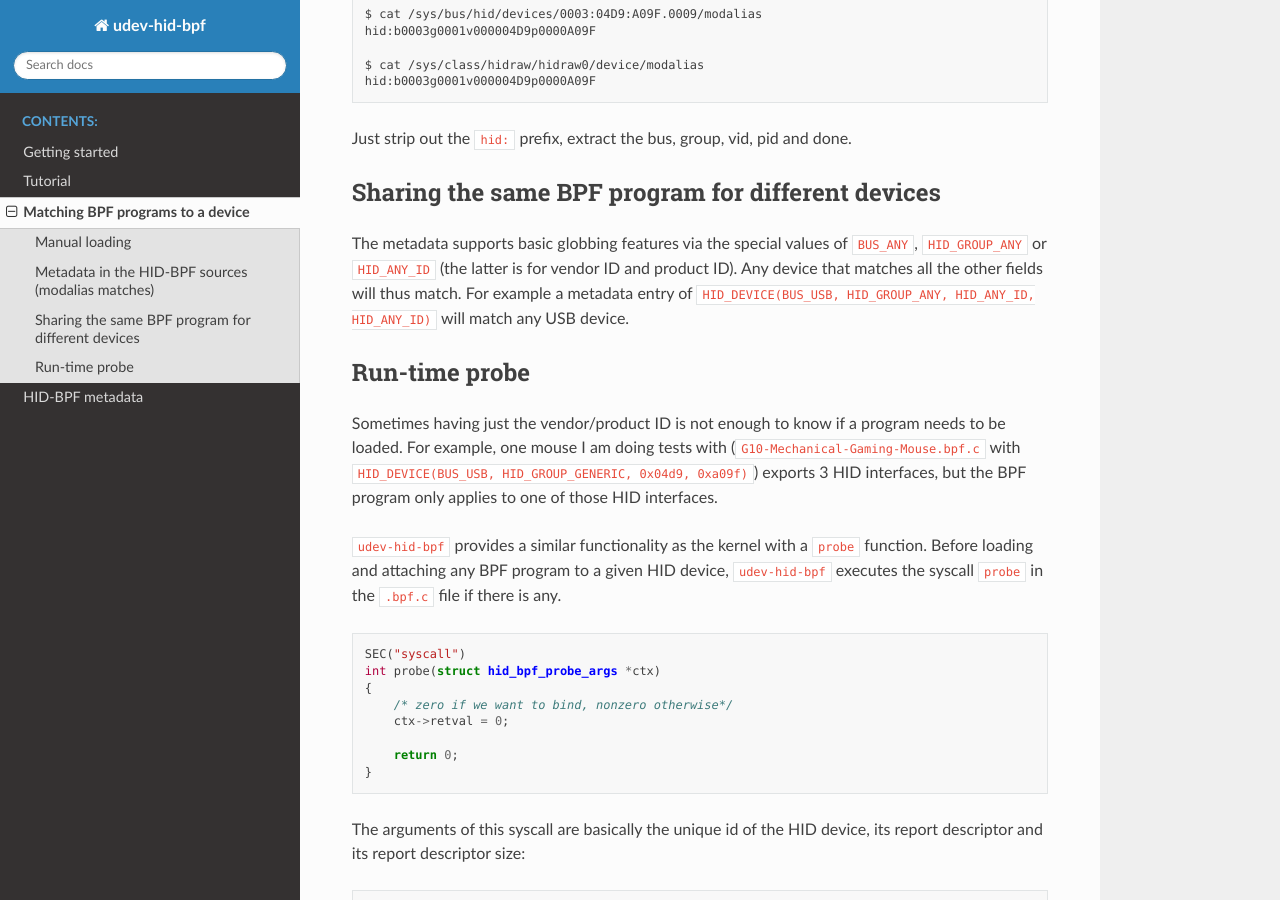
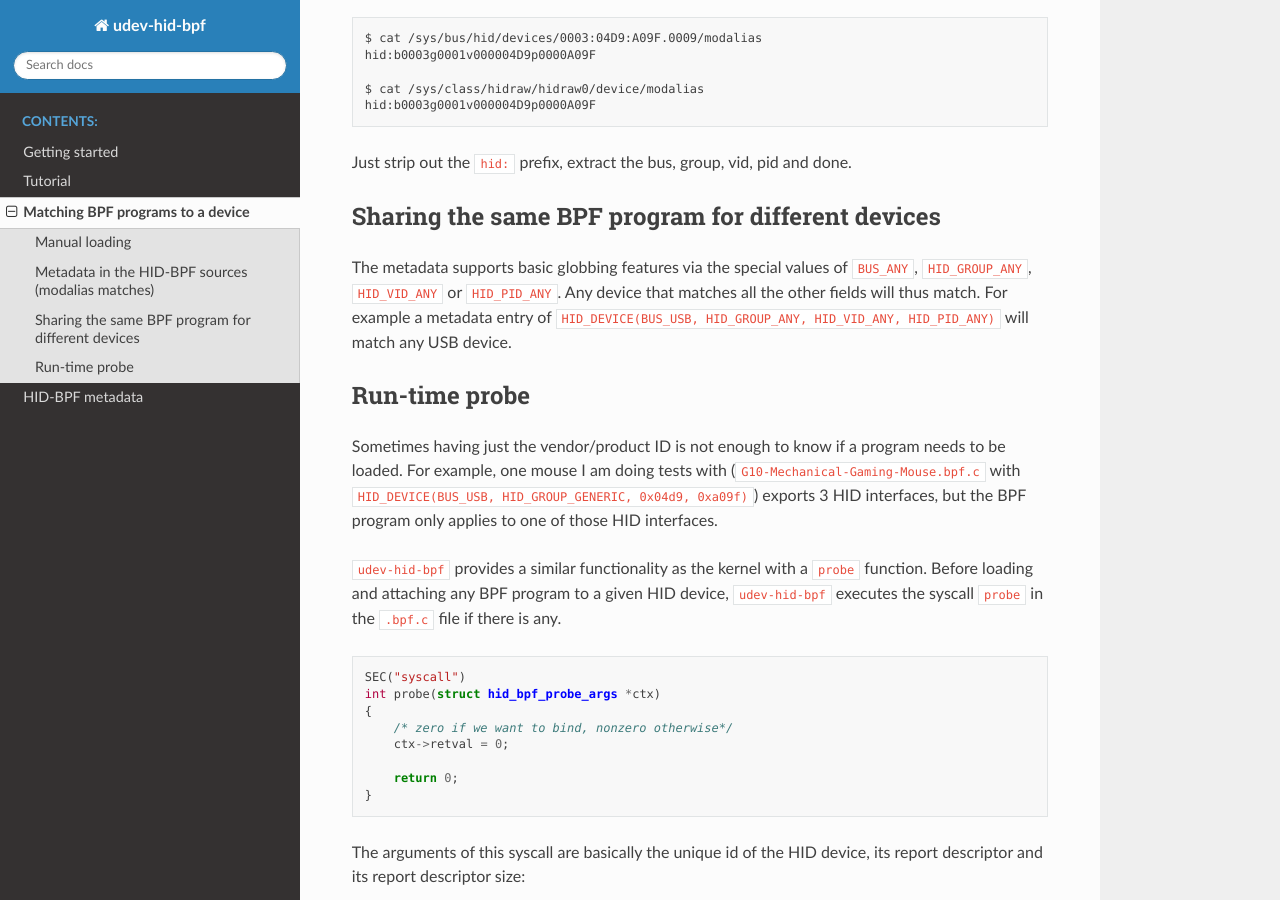
Before and after one commit to icecream95/udev-hid-bpf, a Sphinx documentation site: the page built from doc/device-matches.rst, in a window 1280 px wide and 900 px high, scrolled down 2176 px. Built offline with Sphinx 7.4.7 and the Read the Docs theme 2.0.0, drawn with Linux system fonts in a browser that asks for light colours; some of the changed text lies outside the part shown.

Commit message:
Split HID_ANY_ID into HID_VID_ANY and HID_PID_ANY
Same value but it makes the code more readable and matches the BUS_ANY,
HID_GROUP_ANY naming.

Signed-off-by: Peter Hutterer <peter.hutterer@who-t.net>

```diff
--- a/doc/device-matches.rst
+++ b/doc/device-matches.rst
@@ -43,10 +43,10 @@
        HID_DEVICE(0x3, HID_GROUP_GENERIC, 0x1040, 0x0407);
 
        /* Any logitech (0x046D) bluetooth device on the generic HID group */
-       HID_DEVICE(BUS_BLUETOOTH, HID_GROUP_GENERIC, 0x046D, HID_ANY_ID);
+       HID_DEVICE(BUS_BLUETOOTH, HID_GROUP_GENERIC, 0x046D, HID_PID_ANY);
 
        /* Any i2c device */
-       HID_DEVICE(BUS_I2C, HID_GROUP_ANY, HID_ANY_ID, HID_ANY_ID);
+       HID_DEVICE(BUS_I2C, HID_GROUP_ANY, HID_VID_ANY, HID_PID_ANY);
    } HID_BPF_CONFIG(device_ids)
 
 As you can see, the arguments to the ``HID_DEVICE`` macro are
@@ -56,8 +56,8 @@
 - the vendor ID in hexadecimal (see the ``lsusb`` output)
 - the product ID in hexadecimal (see the ``lsusb`` output)
 
-As used in the example above, ``BUS_ANY``, ``HID_GROUP_ANY`` and ``HID_ANY_ID``
-are wildcards.
+As used in the example above, ``BUS_ANY``, ``HID_GROUP_ANY``, ``HID_VID_ANY``
+and ``HID_PID_ANY`` are wildcards.
 
 For the curious, there is a page on :ref:`metadata` that explains how these metadata are
 embedded in the resulting BPF object.
@@ -112,9 +112,9 @@
 ---------------------------------------------------
 
 The metadata supports basic globbing features via the special values of ``BUS_ANY``,
-``HID_GROUP_ANY`` or ``HID_ANY_ID`` (the latter is for vendor ID and product ID).
+``HID_GROUP_ANY``, ``HID_VID_ANY`` or ``HID_PID_ANY``.
 Any device that matches all the other fields will thus match. For example
-a metadata entry of ``HID_DEVICE(BUS_USB, HID_GROUP_ANY, HID_ANY_ID, HID_ANY_ID)``
+a metadata entry of ``HID_DEVICE(BUS_USB, HID_GROUP_ANY, HID_VID_ANY, HID_PID_ANY)``
 will match any USB device.
 
 .. _run_time_probe:
--- a/doc/metadata.rst
+++ b/doc/metadata.rst
@@ -29,8 +29,8 @@
 .. code-block:: c
 
    union {
-       HID_DEVICE(BUS_USB, HID_GROUP_ANY, HID_ANY_ID, HID_ANY_ID);
-       HID_DEVICE(BUS_BLUETOOTH, HID_GROUP_ANY, HID_ANY_ID, HID_ANY_ID);
+       HID_DEVICE(BUS_USB, HID_GROUP_ANY, HID_VID_ANY, HID_PID_ANY);
+       HID_DEVICE(BUS_BLUETOOTH, HID_GROUP_ANY, HID_VID_ANY, HID_PID_ANY);
    } HID_BPF_CONFIG(device_ids)
 
 The above metadata will match on any USB or Bluetooth device.
```
Also changed, not shown: 1 other file.
